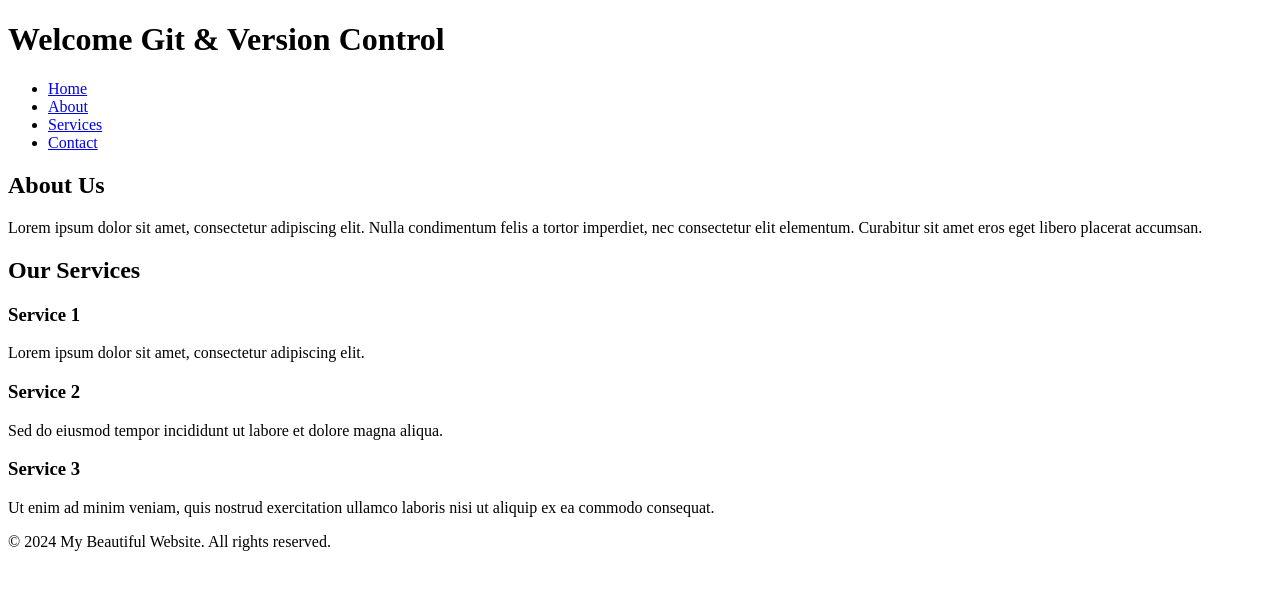
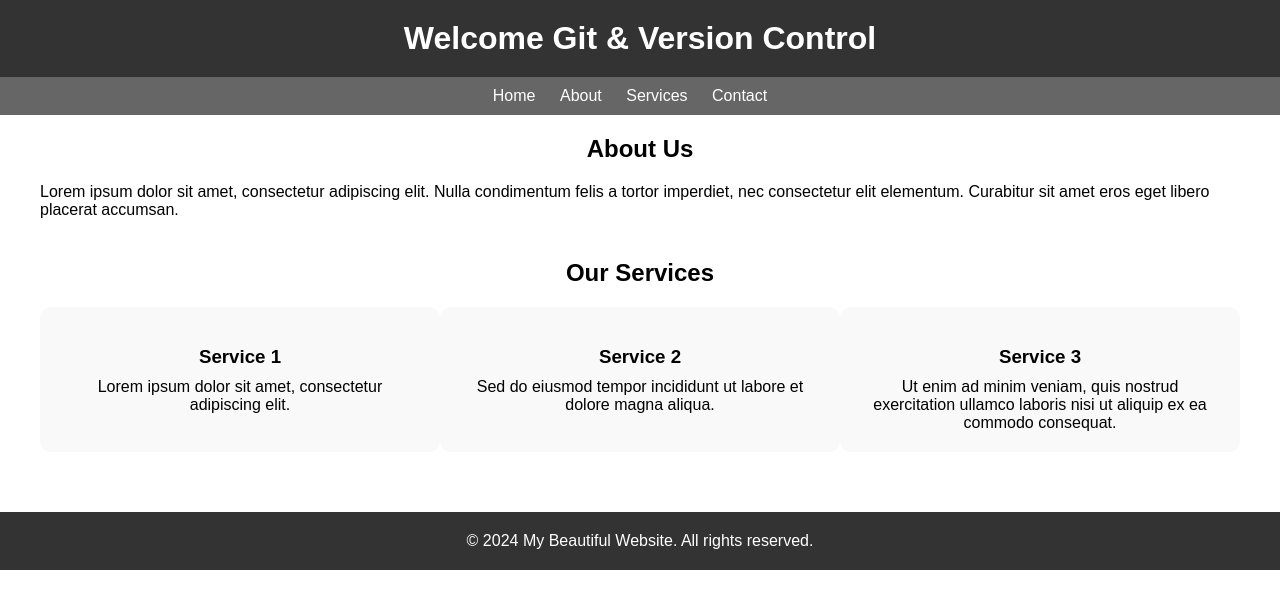
Before and after one commit to key-joshua/git-version-control-cohort-32, a plain HTML site: page index.html in a window 1280 px wide. Drawn offline with Linux system fonts and the light colour scheme.

Commit message:
completed styling the homepage

```diff
--- a/index.html
+++ b/index.html
@@ -4,7 +4,7 @@
     <meta charset="UTF-8">
     <meta name="viewport" content="width=device-width, initial-scale=1.0">
     <title>Git & Version Control</title>
-    <link rel="stylesheet" href="./style.css">
+    <link rel="stylesheet" href="./styles.css">
 </head>
 <body>
     <header>
--- /dev/null
+++ b/styles.css
@@ -0,0 +1,88 @@
+/* Reset some default browser styles */
+body, h1, h2, p, ul {
+    margin: 0;
+    padding: 0;
+}
+
+/* Global styles */
+body {
+    font-family: Arial, sans-serif;
+}
+
+.container {
+    max-width: 1200px;
+    margin: 0 auto;
+    padding: 0 20px;
+}
+
+/* Style the header */
+header {
+    background-color: #333;
+    color: #fff;
+    padding: 20px 0;
+}
+
+header h1 {
+    text-align: center;
+}
+
+/* Style the navigation */
+nav {
+    background-color: #666;
+    padding: 10px 0;
+}
+
+nav ul {
+    list-style-type: none;
+    text-align: center;
+}
+
+nav ul li {
+    display: inline;
+    margin-right: 20px;
+}
+
+nav ul li a {
+    text-decoration: none;
+    color: #fff;
+}
+
+/* Style the main content */
+main {
+    padding: 20px 0;
+}
+
+section {
+    margin-bottom: 40px;
+}
+
+section h2 {
+    text-align: center;
+    margin-bottom: 20px;
+}
+
+/* Style the services section */
+.services {
+    display: flex;
+    justify-content: space-between;
+}
+
+.service {
+    flex-basis: 30%;
+    padding: 20px;
+    background-color: #f9f9f9;
+    border-radius: 10px;
+    text-align: center;
+}
+
+.service h3 {
+    margin-bottom: 10px;
+}
+
+/* Style the footer */
+footer {
+    background-color: #333;
+    color: #fff;
+    text-align: center;
+    padding: 20px 0;
+}
```
